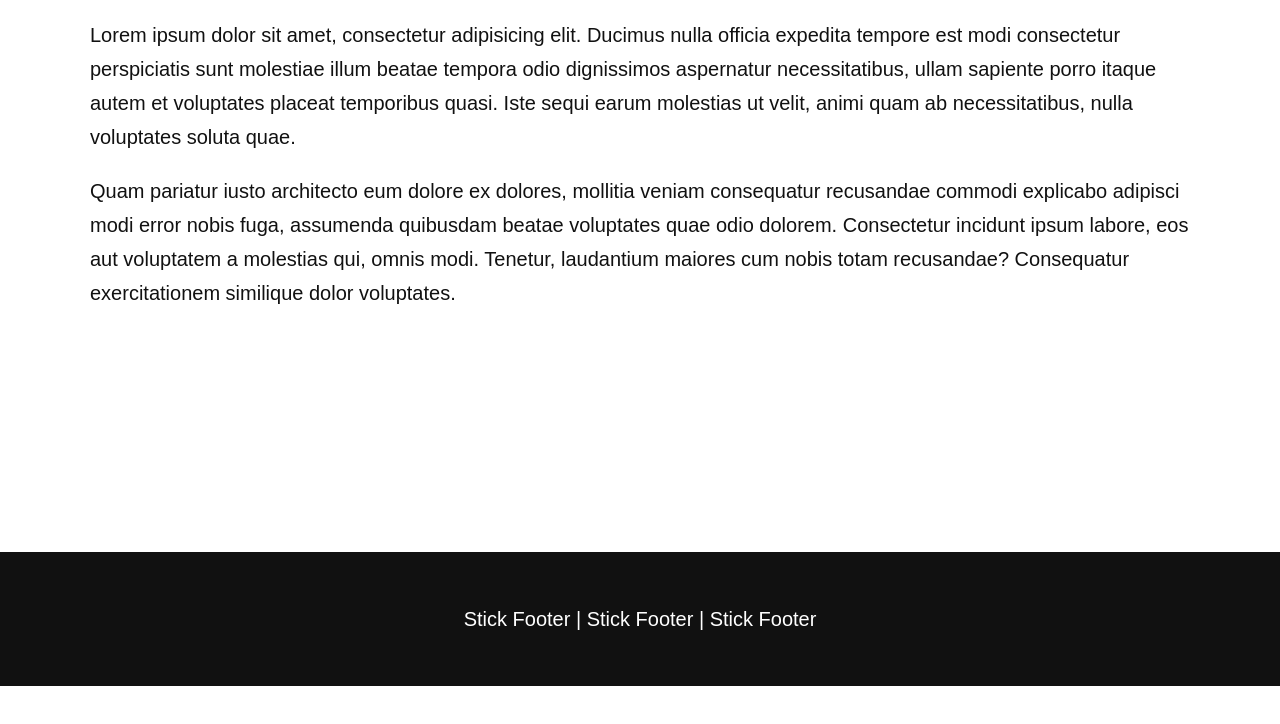
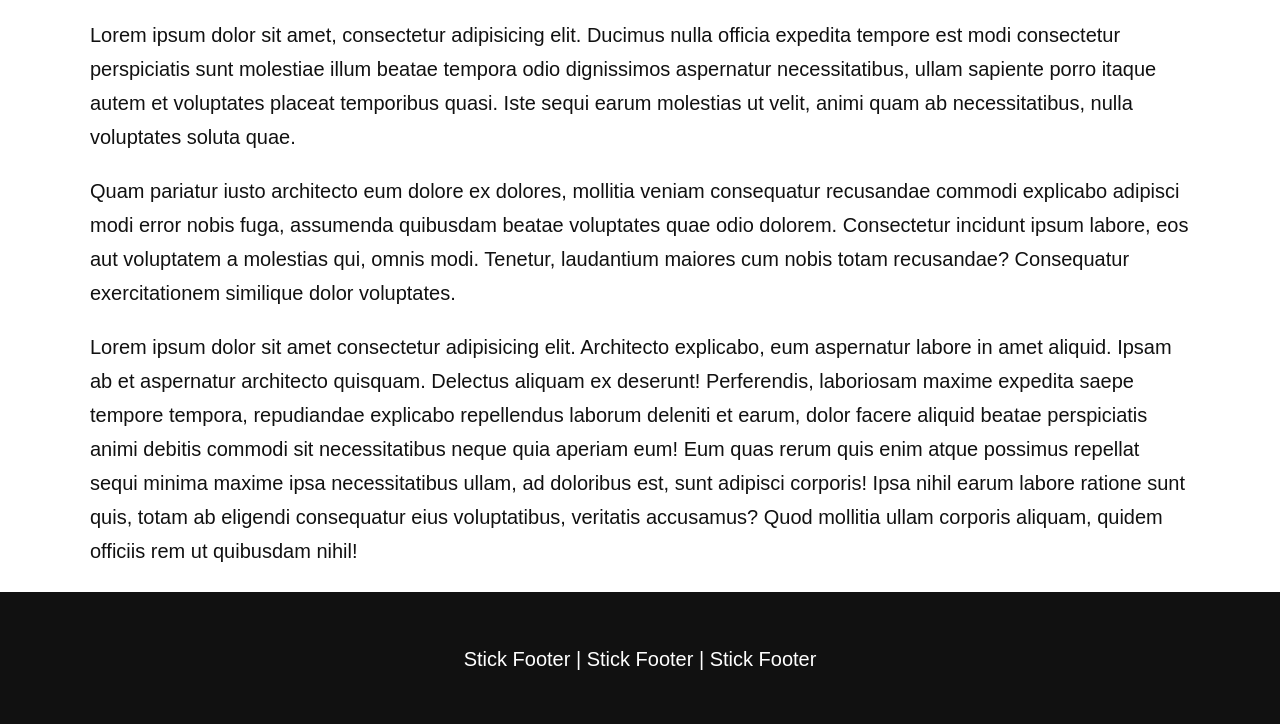
Before and after one commit to adrian200065/stickyfooter, a plain HTML site: page index.html in a window 1280 px wide. Shown: the part 114-838 px from the top of the page. Before the commit the page ends 800 px from the top, so only its background shows below. Drawn offline with Linux system fonts and the light colour scheme.

Commit message:
First Commit

```diff
--- a/index.html
+++ b/index.html
@@ -16,6 +16,7 @@
 	<section class="container">
 		<p>Lorem ipsum dolor sit amet, consectetur adipisicing elit. Ducimus nulla officia expedita tempore est modi consectetur perspiciatis sunt molestiae illum beatae tempora odio dignissimos aspernatur necessitatibus, ullam sapiente porro itaque autem et voluptates placeat temporibus quasi. Iste sequi earum molestias ut velit, animi quam ab necessitatibus, nulla voluptates soluta quae.</p>
 		<p>Quam pariatur iusto architecto eum dolore ex dolores, mollitia veniam consequatur recusandae commodi explicabo adipisci modi error nobis fuga, assumenda quibusdam beatae voluptates quae odio dolorem. Consectetur incidunt ipsum labore, eos aut voluptatem a molestias qui, omnis modi. Tenetur, laudantium maiores cum nobis totam recusandae? Consequatur exercitationem similique dolor voluptates.</p>
+		<p>Lorem ipsum dolor sit amet consectetur adipisicing elit. Architecto explicabo, eum aspernatur labore in amet aliquid. Ipsam ab et aspernatur architecto quisquam. Delectus aliquam ex deserunt! Perferendis, laboriosam maxime expedita saepe tempore tempora, repudiandae explicabo repellendus laborum deleniti et earum, dolor facere aliquid beatae perspiciatis animi debitis commodi sit necessitatibus neque quia aperiam eum! Eum quas rerum quis enim atque possimus repellat sequi minima maxime ipsa necessitatibus ullam, ad doloribus est, sunt adipisci corporis! Ipsa nihil earum labore ratione sunt quis, totam ab eligendi consequatur eius voluptatibus, veritatis accusamus? Quod mollitia ullam corporis aliquam, quidem officiis rem ut quibusdam nihil!</p>
 	</section>
 
 	<footer>
```
